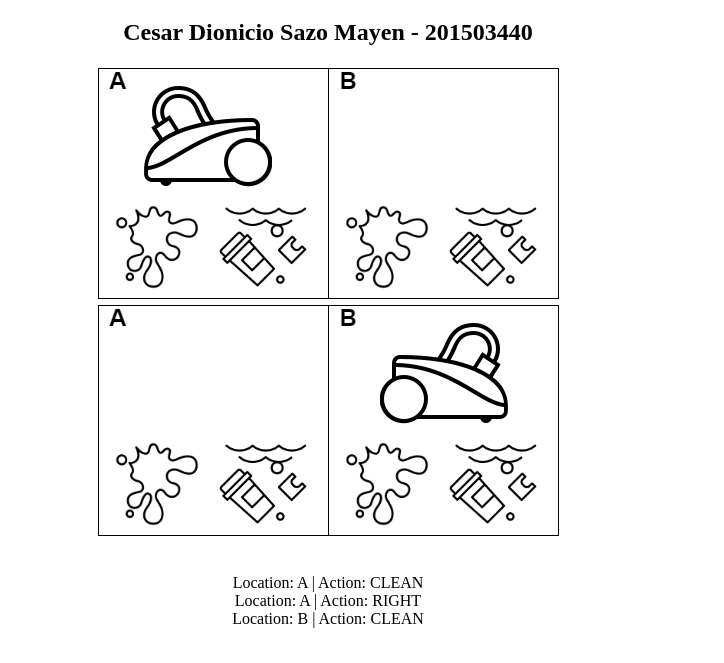
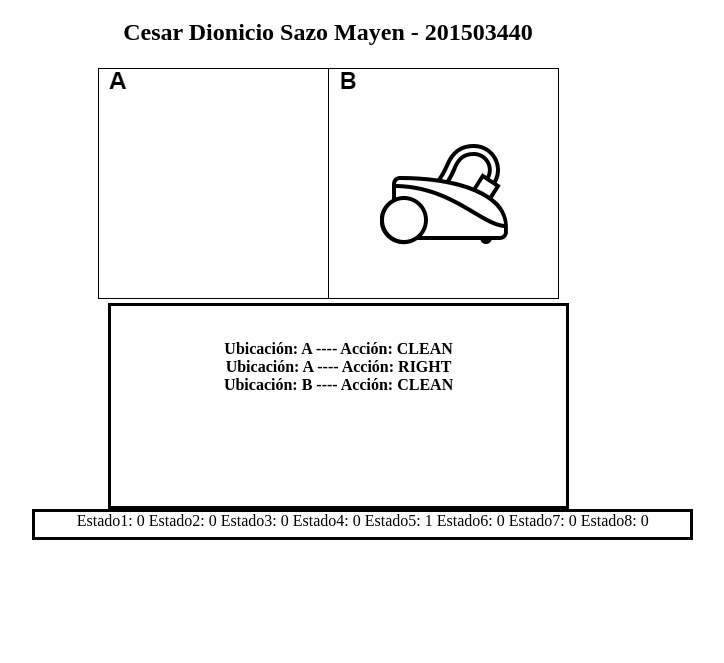
Before and after one commit to cesarsazo/IA_201503440, a plain HTML site: page Tarea2_Agente/reflex_agent.html in a window 1280 px wide. Shown: the part 65-728 px from the top of the page, without its empty margins (312-1036 px from the left). Drawn offline with Linux system fonts and the light colour scheme.

Commit message:
Ejecucion funcional

```diff
--- a/Tarea2_Agente/reflex_agent.html
+++ b/Tarea2_Agente/reflex_agent.html
@@ -2,7 +2,13 @@
 <html>
 <head>
 	<meta charset="utf-8">
-	<title></title>
+	<title>Agente inteligente</title>
+	<script>
+		window.setInterval(function() {
+		  var elem = document.getElementById('scrolldiv');
+		  elem.scrollTop = elem.scrollHeight;
+		}, 5000);
+    </script>
 </head>
 <body>
 	<div style="margin-top: 2%; margin-bottom: 20%; margin-right: 20%; margin-left: 20%; text-align: center;">
@@ -11,12 +17,18 @@
 
 		<div class="states">
             <div class="container">
-              <img src="img/1.png" alt="state1" id="state1">
-              <img src="img/2.png" alt="state2" id="state2">
+              <img src="img/0.png" alt="state1" id="stateImg">
             </div>
         </div>
 
-		<p id="log"></p>
+		<div id="scrolldiv" class="scrolldiv" style="margin-left: 21%; height: 200px; width: 455px; border-style: solid; overflow-y: scroll;">
+			<p id="log"></p>
+		</div>
+
+		<div id="contadores" style="margin-left: 11%; height: 25px; width: 655px; border-style: solid;">
+			<p id="contadores"></p>
+		</div>
+
 		<script type="text/javascript" src="reflex_agent.js"></script>
 	</div>
 </body>
--- a/Tarea2_Agente/reflex_agent.js
+++ b/Tarea2_Agente/reflex_agent.js
@@ -1,34 +1,110 @@
 // MIT License
 // Copyright (c) 2020 Luis Espino
 
-var state_1 = 0;
-var state_2 = 0;
-var state_3 = 0;
-var state_4 = 0;
-var state_5 = 0;
-var state_6 = 0;
-var state_7 = 0;
-var state_8 = 0;
+var state_1 = 0, state_2 = 0, state_3 = 0, state_4 = 0, state_5 = 0, state_6 = 0, state_7 = 0, state_8 = 0;
 
 
-function reflex_agent(location, state){
-   	if (state=="DIRTY") return "CLEAN";
-   	else if (location=="A") return "RIGHT";
-   	else if (location=="B") return "LEFT";
+function reflex_agent(location, state) {
+	if (state == "DIRTY") return "CLEAN";
+	else if (location == "A") return "RIGHT";
+	else if (location == "B") return "LEFT";
 }
 
 function test(states){
+		finalizar();
       	var location = states[0];
       	var state = states[0] == "A" ? states[1] : states[2];
       	var action_result = reflex_agent(location, state);
-      	document.getElementById("log").innerHTML+="<br>Location: ".concat(location).concat(" | Action: ").concat(action_result);
+      	document.getElementById("log").innerHTML+="<br><strong>Ubicación: ".concat(location).concat(" ---- Acción: ").concat(action_result).concat("</strong>");
+      	document.getElementById("contadores").innerHTML = "Estado1: ".concat(state_1).concat(" Estado2: ").concat(state_2).concat(" Estado3: ").concat(state_3).concat(" Estado4: ").concat(state_4).concat(" Estado5: ").concat(state_5).concat(" Estado6: ").concat(state_6).concat(" Estado7: ").concat(state_7).concat(" Estado8: ").concat(state_8)
       	if (action_result == "CLEAN"){
-        	if (location == "A") states[1] = "CLEAN";
-         	else if (location == "B") states[2] = "CLEAN";
+        	if (location == "A"){
+        		// **********************
+        		states[1] = "CLEAN";
+
+        		if (states[1] == "DIRTY" && states[2] == "DIRTY") {
+        			setImage(1);
+        			state_1++;
+        		}else if (states[1] == "DIRTY"  && states[2] == "CLEAN") {
+        			setImage(3);
+        			state_3++;
+        		}else if (states[1] == "CLEAN"  && states[2] == "DIRTY") {
+        			setImage(5);
+        			state_5++;
+        		}else if (states[1] == "CLEAN"  && states[2] == "CLEAN") {
+        			setImage(7);
+        			state_7++;
+        		}
+
+        	}
+         	else if (location == "B"){
+         		// **********************
+         		states[2] = "CLEAN";
+
+         		if (states[1] == "DIRTY" && states[2] == "DIRTY") {
+        			setImage(2);
+        			state_2++;
+        		}else if (states[1] == "DIRTY"  && states[2] == "CLEAN") {
+        			setImage(4);
+        			state_4++;
+        		}else if (states[1] == "CLEAN"  && states[2] == "DIRTY") {
+        			setImage(6);
+        			state_6++;
+        		}else if (states[1] == "CLEAN"  && states[2] == "CLEAN") {
+        			setImage(8);
+        			state_8++;
+        		}
+         	}
       	}
-      	else if (action_result == "RIGHT") states[0] = "B";
-      	else if (action_result == "LEFT") states[0] = "A";
-	setTimeout(function(){ test(states); }, 2000);
+      	else if (action_result == "RIGHT"){
+      		states[0] = "B";
+      	}
+      	else if (action_result == "LEFT"){
+      		states[0] = "A";
+      	}
+	setTimeout(function(){
+		test(states);
+		ensuciar(states);
+	}, 2000);
+}
+
+function setImage(n) {
+	const img = document.getElementById("stateImg");
+	if (n === 1)
+		img.src = "img/1.png";
+	else if (n === 2)
+		img.src = "img/2.png";
+	else if (n === 3)
+		img.src = "img/3.png";
+	else if (n === 4)
+		img.src = "img/4.png";
+	else if (n === 5)
+		img.src = "img/5.png";
+	else if (n === 6)
+		img.src = "img/6.png";
+	else if (n === 7)
+		img.src = "img/7.png";
+	else if (n === 8)
+		img.src = "img/8.png";
+}
+
+function ensuciar(states) {
+	//ENSUCIAR DE FORMA ALEATORIA
+  	var num = Math.floor(Math.random() * ((2+1) - 1) + 1);
+  	if (num === 1) {
+  		//Ensuciar A
+  		states[1] = "DIRTY";
+  	}else if (num === 2) {
+  		//Ensuciar B
+  		states[2] = "DIRTY";
+  	}
+}
+
+function finalizar() {
+	if (state_1 == 2 && state_2 == 2 && state_3 == 2 && state_4 == 2 && state_5 == 2 && state_6 == 2 && state_7 == 2 && state_8 == 2) {
+		alert("Finalizo la ejecución");
+        return;
+    }
 }
 
 var states = ["A","DIRTY","DIRTY"];
```
Also changed, not shown: Tarea2_Agente/img/0.png (added).
